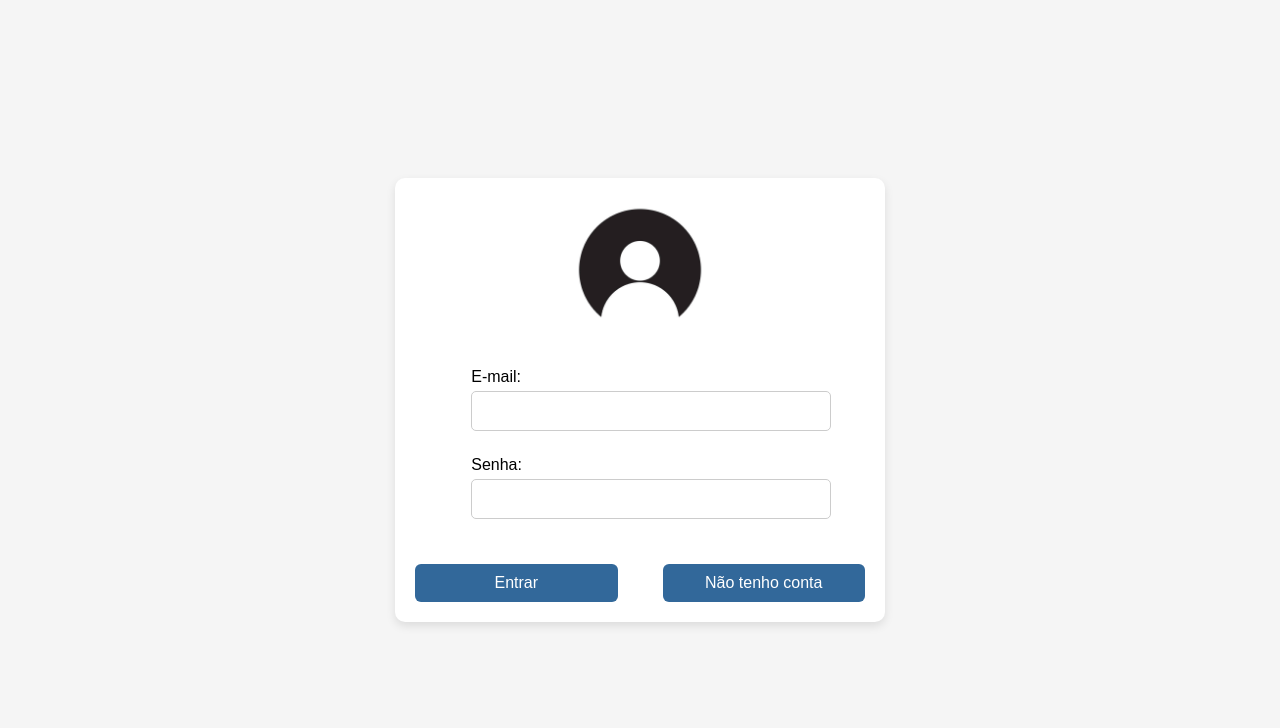
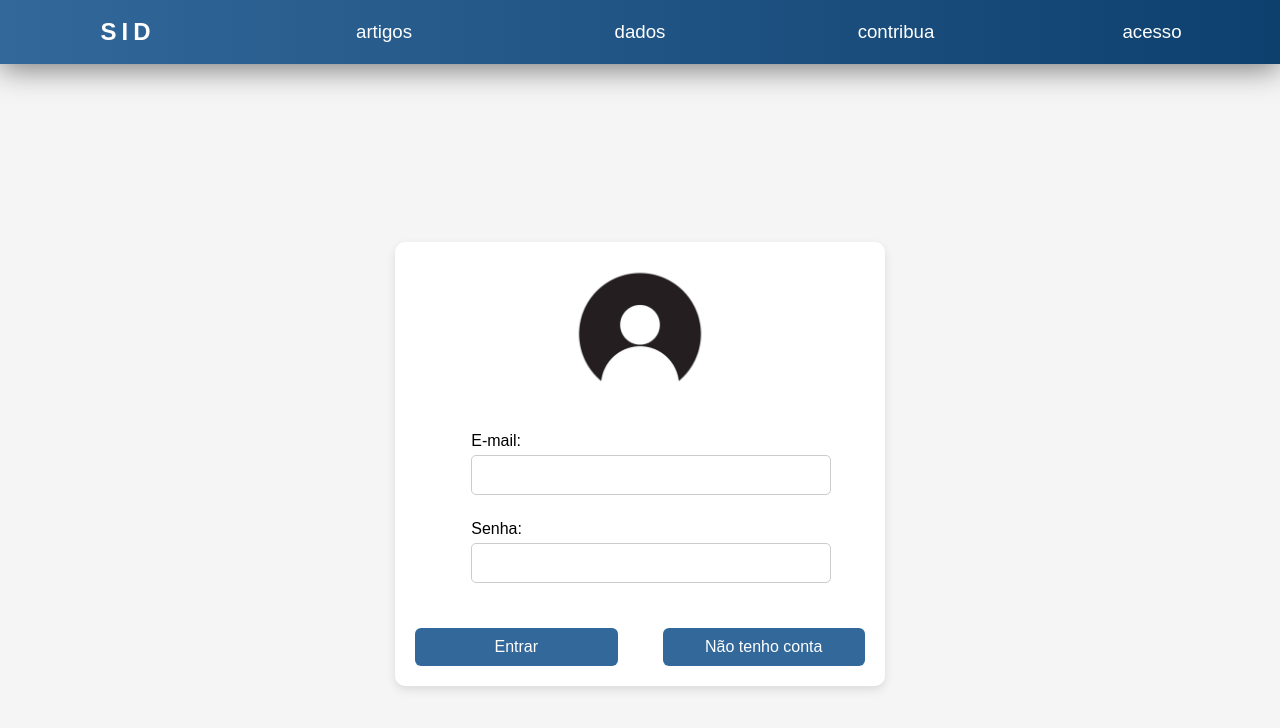
Before and after one commit to henriqueedu2001/sid-webpage, a Next.js app: page /Login/Login in a window 1280 px wide. Shown: the top 728 px of the page. Built offline with nearby package versions, Linux system fonts and the light colour scheme.

Commit message:
feat: add navbar to Login page

```diff
--- a/src/pages/Login/Login.jsx
+++ b/src/pages/Login/Login.jsx
@@ -1,9 +1,20 @@
 import React from 'react'
+
+import Navbar from '@/components/Navbar/Navbar';
 
 import './Login.css';
 
 function Login() {
 
+  return (
+    <div className='page-container'>
+      <Navbar/>
+      {Content()}
+    </div>
+  );
+}
+
+function Content() {
   return (
     <div className="login-container">
       <div className="login-form">
```
